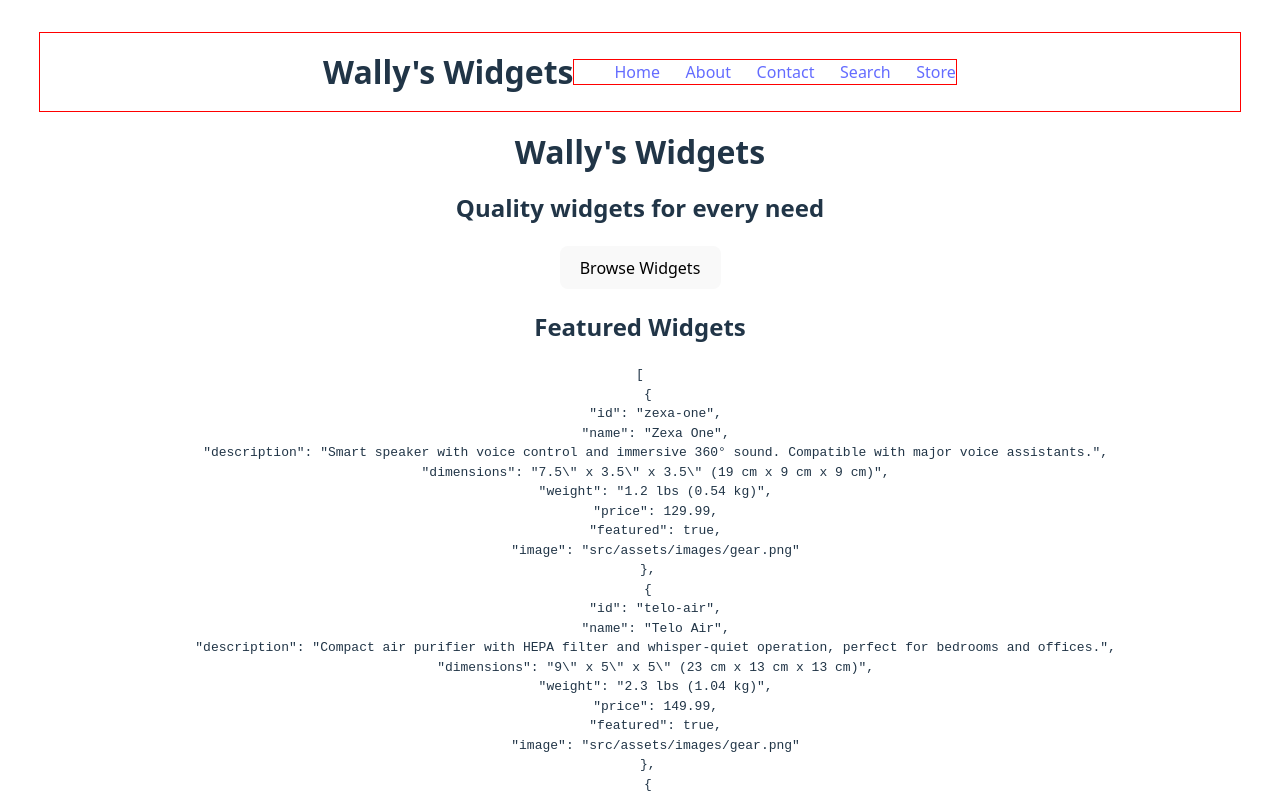
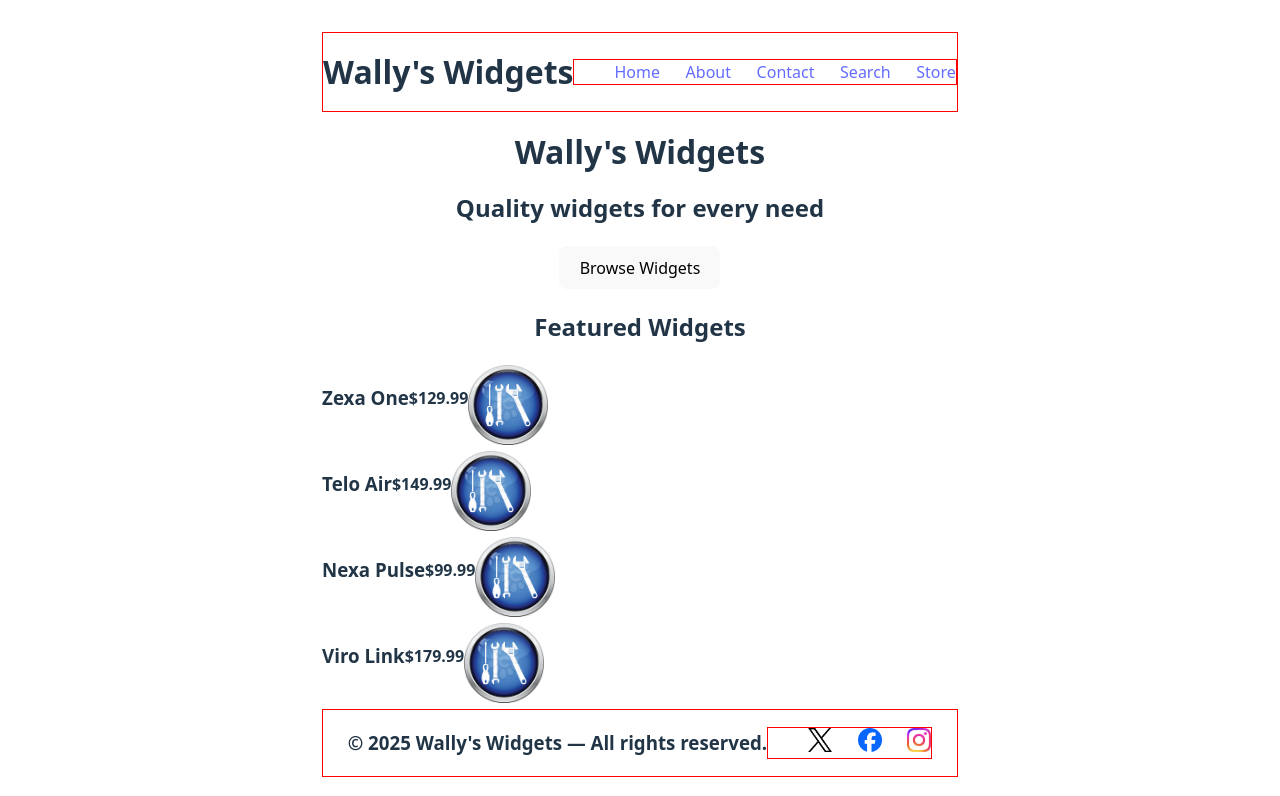
Before and after one commit to jgoto/mock-ecommerce-site, a React (Vite) app: page / in a window 1280 px wide. Shown: the top 796 px of the page. Built offline with nearby package versions, Linux system fonts and the light colour scheme.

Commit message:
Updated FeaturedProducts to use the FeaturedProductTile component and setup a link so that clicking on the featured product's image takes you to the entry in the store

```diff
--- /dev/null
+++ b/src/components/FeaturedProductTile.jsx
@@ -0,0 +1,15 @@
+import { useState } from "react";
+import { Link } from "react-router-dom";
+import styles from "./FeaturedProducts.module.css";
+
+function FeaturedProductsTile({product}){
+    return(
+        <div className={styles.tile}>
+            <h3>{product.name}</h3>
+            <h4>${product.price}</h4>
+            <Link to={"/store#" + product.id}><img src={product.image} alt={product.name}/></Link>
+        </div>
+    );
+}
+
+export default FeaturedProductsTile;
--- a/src/components/FeaturedProducts.jsx
+++ b/src/components/FeaturedProducts.jsx
@@ -1,10 +1,19 @@
 import { useState } from "react";
 import products from "../data/products.json";
+import ProductEntry from "./ProductEntry";
+import styles from "./FeaturedProducts.module.css";
+import FeaturedProductsTile from "./FeaturedProductTile";
 
 function FeaturedProducts(){
     return(
         <>
-            <pre>{JSON.stringify(products, null, 2)}</pre>
+            {
+                products.map((product)=>{
+                    if(product.featured===true){
+                        return <FeaturedProductsTile key={product.id} product={product} />
+                    }
+                })
+            }
         </>
     )
 }
--- /dev/null
+++ b/src/components/FeaturedProducts.module.css
@@ -0,0 +1,8 @@
+img{
+    width: 80px;
+    height: 80px;
+}
+
+.tile{
+    display: flex;
+}
--- a/src/components/ProductEntry.jsx
+++ b/src/components/ProductEntry.jsx
@@ -2,7 +2,7 @@ import { useState } from "react";
 
 function ProductEntry({product}){
     return (
-        <>
+        <div id={product.id}>
             <h3>{product.name}</h3>
             <ul>
                 <li>{product.description}</li>
@@ -10,8 +10,8 @@ function ProductEntry({product}){
                 <li>{product.weight}</li>
                 <li>${product.price}</li>
             </ul>
-            <img src={product.image} />
-        </>
+            <img src={product.image} alt={product.name} />
+        </div>
     )
 }
 
--- a/src/pages/Store.jsx
+++ b/src/pages/Store.jsx
@@ -1,6 +1,20 @@
-import ProductList from "../components/ProductList"
+import ProductList from "../components/ProductList";
+import { useLocation } from "react-router-dom";
+import { useEffect } from "react";
 
 export default function Store(){
+    const location = useLocation();
+
+    useEffect(()=>{
+        if(location.hash){
+            const el = document.getElementById(location.hash.substring(1));
+
+            if(el){
+                el.scrollIntoView({behavior: 'smooth'});
+            }
+        }
+    },[location]);
+
     return (
         <>
             <h2>Wally's Widgets Store</h2>
```
